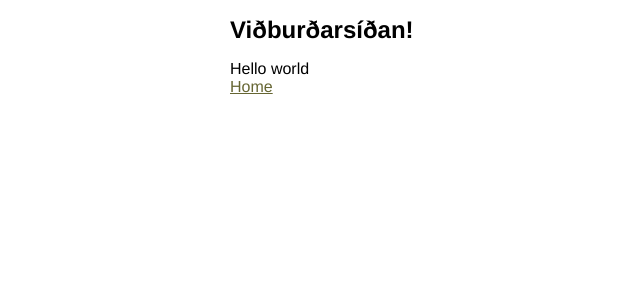
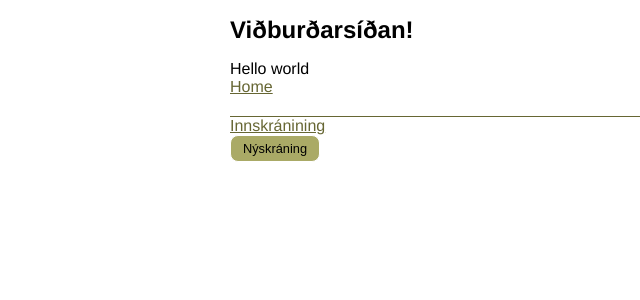
Before and after one commit to bvf1/vef2-v5, a Next.js app: page /event in a window 1280 px wide. Shown: the top 300 px of the page, without its empty margins (126-766 px from the left). Built offline with nearby package versions, Linux system fonts and the light colour scheme.

Commit message:
added footer

```diff
--- a/pages/_app.tsx
+++ b/pages/_app.tsx
@@ -1,13 +1,20 @@
 import '../styles/globals.css'
 import type { AppProps } from 'next/app'
 import styles from '../styles/globals.css'
+import { Login } from '../components/login/Login'
+import { useState } from 'react';
 
 function MyApp({ Component, pageProps }: AppProps) {
+  const [isLoggedIn, setLoginState] = useState(false);
+
   return (<section>
     <header>
       <h1>Viðburðarsíðan!</h1>
     </header>
     <Component {...pageProps} />
+    <footer>
+        <Login setLoginState={setLoginState} isLoggedIn={isLoggedIn}></Login>
+    </footer>
   </section>)
 }
 
```
Also changed, not shown: pages/index.tsx (+0 -8 lines).
